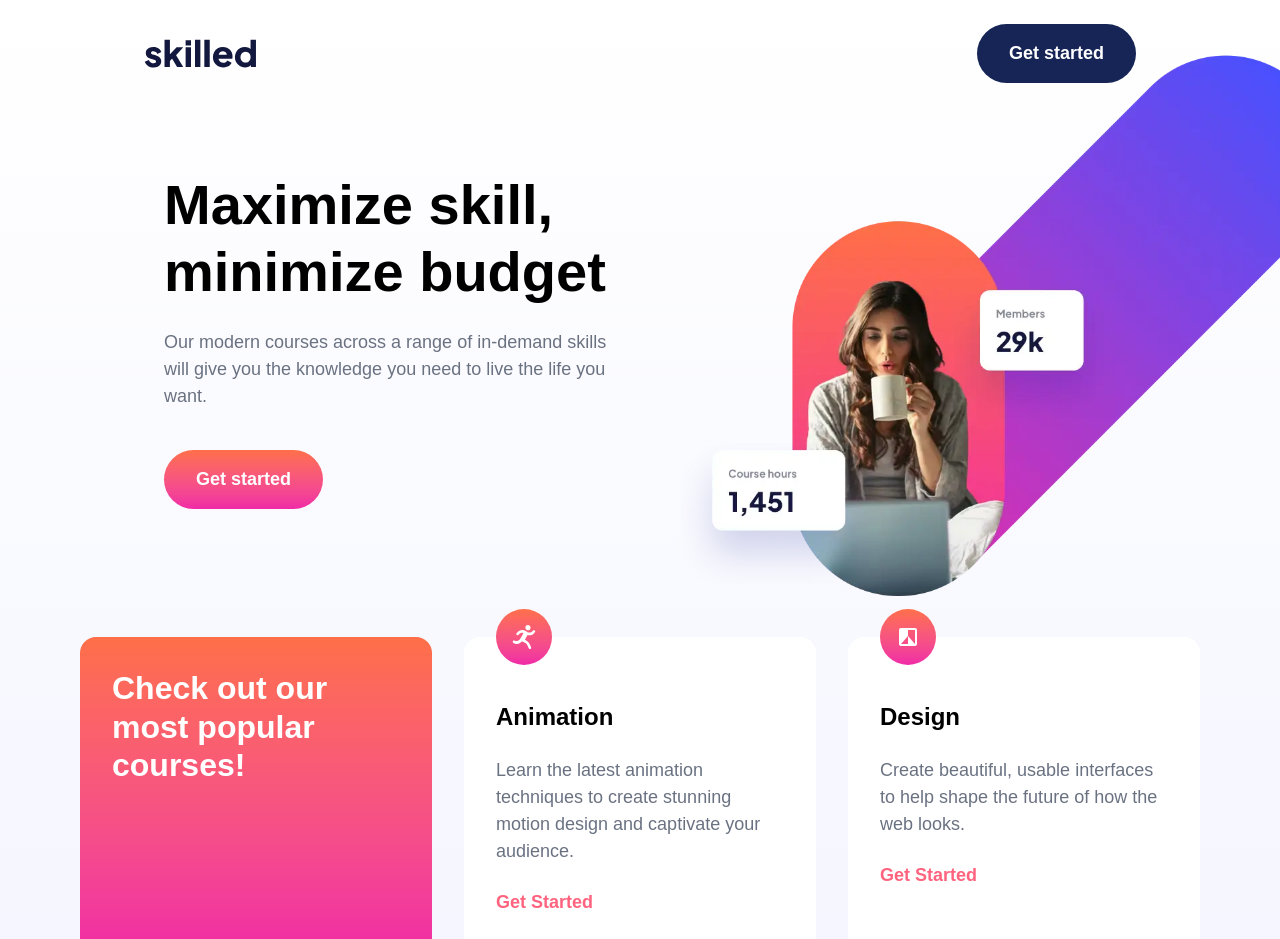
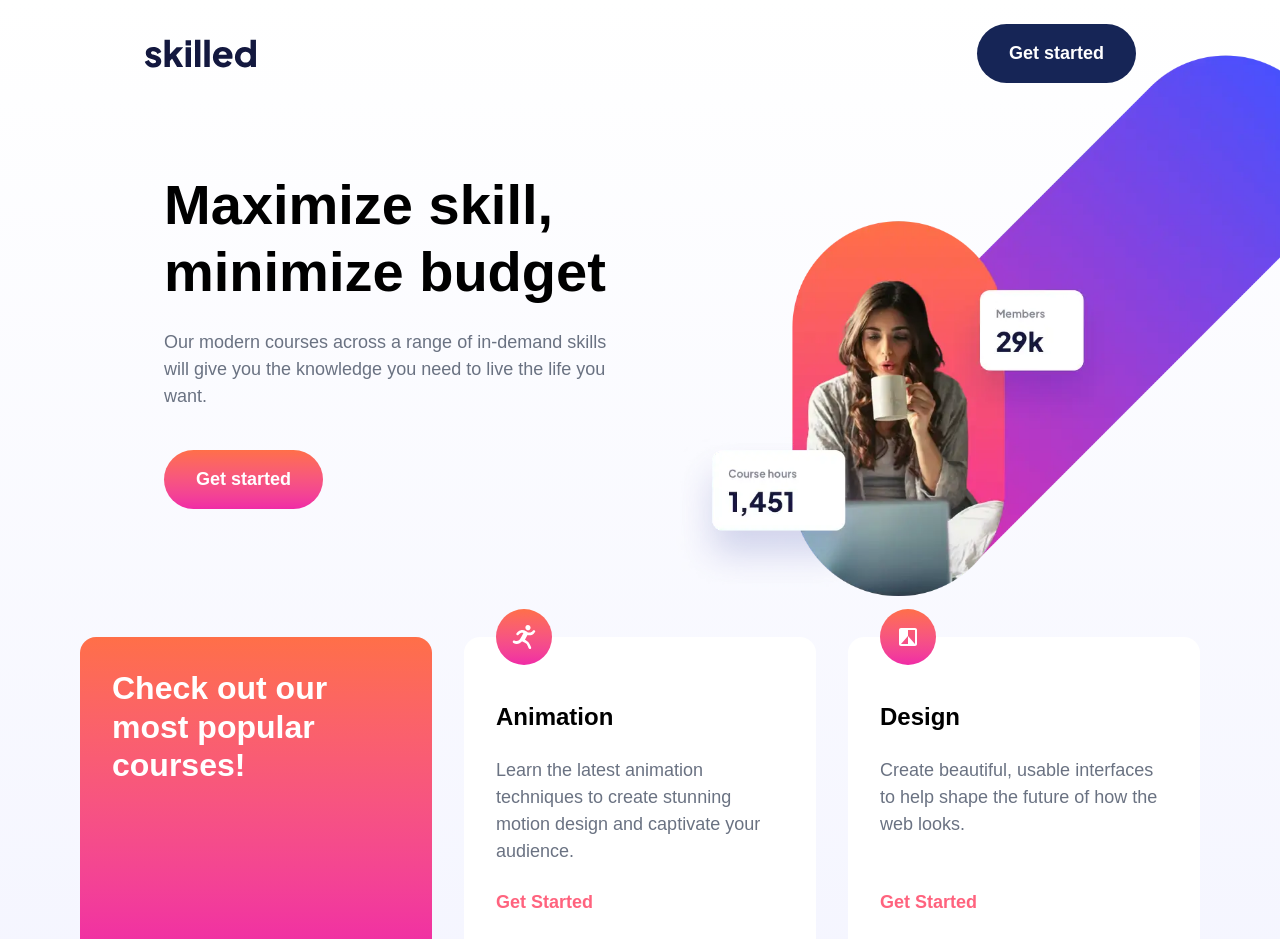
Before and after one commit to anet-eny/skilled-landing-page, a React (Vite) app: page / in a window 1280 px wide. Shown: the top 939 px of the page. Built offline with nearby package versions, Linux system fonts and the light colour scheme.

Commit message:
Fix CourseCard Button position

```diff
--- a/src/components/Button.jsx
+++ b/src/components/Button.jsx
@@ -1,4 +1,4 @@
-export default function Button({ children, variant = "link" }) {
+export default function Button({ children, variant = "link", className = "" }) {
   const base = "text-preset-7 rounded-full";
   const variants = {
     link: "text-rose-400 hover:text-rose-300",
@@ -9,5 +9,9 @@ export default function Button({ children, variant = "link" }) {
       "py-4 px-8 text-white bg-gradient-to-b from-gradient2-start to-gradient2-end hover:opacity-60",
   };
 
-  return <button className={`${base} ${variants[variant]}`}>{children}</button>;
+  return (
+    <button className={`${base} ${variants[variant]} ${className}`}>
+      {children}
+    </button>
+  );
 }
--- a/src/components/CourseCard.jsx
+++ b/src/components/CourseCard.jsx
@@ -2,13 +2,13 @@ import Button from "./Button";
 
 export default function CourseCard({ icon, title, description }) {
   return (
-    <div className="relative px-8 pt-16 pb-10 mb-6 rounded-2xl bg-white">
+    <div className="relative flex flex-col px-8 pt-16 pb-10 mb-6 rounded-2xl bg-white">
       <div className="absolute -top-7 w-14 h-14 rounded-full bg-gradient-to-b from-gradient1-start to-gradient1-end flex items-center justify-center">
         {icon}
       </div>
       <h3 className="text-preset-4 lg:text-2xl">{title}</h3>
       <p className="text-preset-5 text-gray-500 my-6">{description}</p>
-      <Button>Get Started</Button>
+      <Button className="mt-auto self-start">Get Started</Button>
     </div>
   );
 }
```
